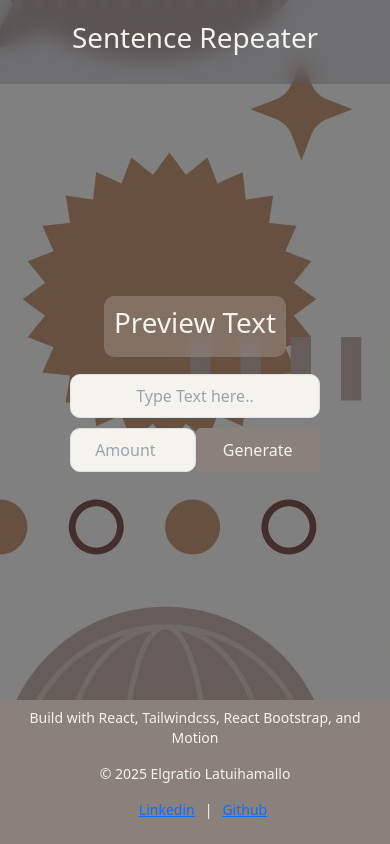
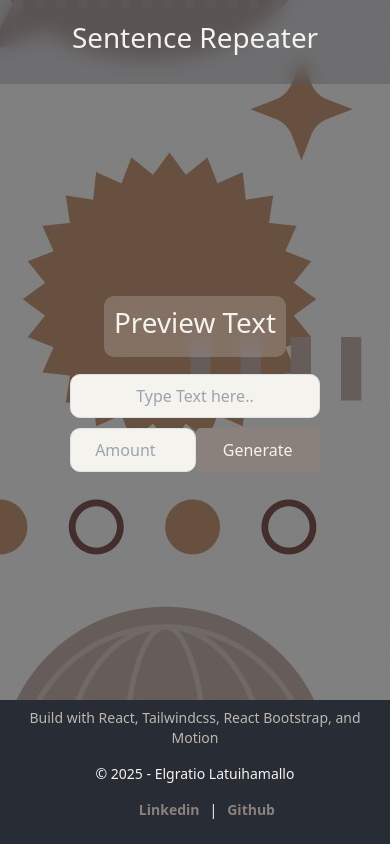
Before and after one commit to akael888/sentence-repeater, a React (Create React App) app in the folder my-app/: page / in a window 390 px wide. Built offline with nearby package versions, Linux system fonts and the light colour scheme.

Commit message:
feat : Clean Up the Footer and Adjust it so it is responsive

```diff
--- a/my-app/src/App.js
+++ b/my-app/src/App.js
@@ -55,28 +55,34 @@ function App() {
             <Repeater />
           </div>
 
-          <footer className="w-full h-auto bg-opposite-color mt-auto">
-            <div className="w-full h-auto flex flex-col sm:flex-row p-[2%] sm:p-[1%] text-main-color">
-              <div className="w-full grid place-items-center sm:flex sm:flex-row sm:items-center sm:justify-center sm:gap-[10px]">
+          <footer className="w-full h-auto bg-color-foreground mt-auto">
+            <div className="w-full h-auto flex flex-col sm:flex-row p-[2%] sm:p-[1%] ">
+              <div className="w-full grid place-items-center sm:flex sm:flex-row sm:items-center sm:justify-center sm:gap-[10px] text-sub-color">
                 <p className="text-sm">
                   Build with React, Tailwindcss, React Bootstrap, and Motion
                 </p>
               </div>
-              <div className="w-full grid place-items-center sm:flex sm:flex-row sm:items-center sm:justify-center sm:gap-[10px]">
-                <p className="text-sm">© 2025 Elgratio Latuihamallo</p>
+              <div className="w-full grid place-items-center sm:flex sm:flex-row sm:items-center sm:justify-center sm:gap-[10px] text-main-color">
+                <p className="text-sm ">© 2025 - Elgratio Latuihamallo</p>
                 <div className="w-[30%] sm:w-auto flex gap-[10px]">
                   <motion.a
                     href="https://www.linkedin.com/in/elgratiofc"
                     whileTap={{ scale: 0.9 }}
+                    className="text-opposite-color no-underline"
                   >
-                    <p className="text-sm">Linkedin</p>
+                    <strong>
+                      <p className="text-sm">Linkedin</p>
+                    </strong>
                   </motion.a>
                   <p className="text-sm">|</p>
                   <motion.a
                     href="https://github.com/akael888"
                     whileTap={{ scale: 0.9 }}
+                    className="text-opposite-color no-underline"
                   >
-                    <p className="text-sm">Github</p>
+                    <strong>
+                      <p className="text-sm">Github</p>
+                    </strong>
                   </motion.a>
                 </div>
               </div>
```
